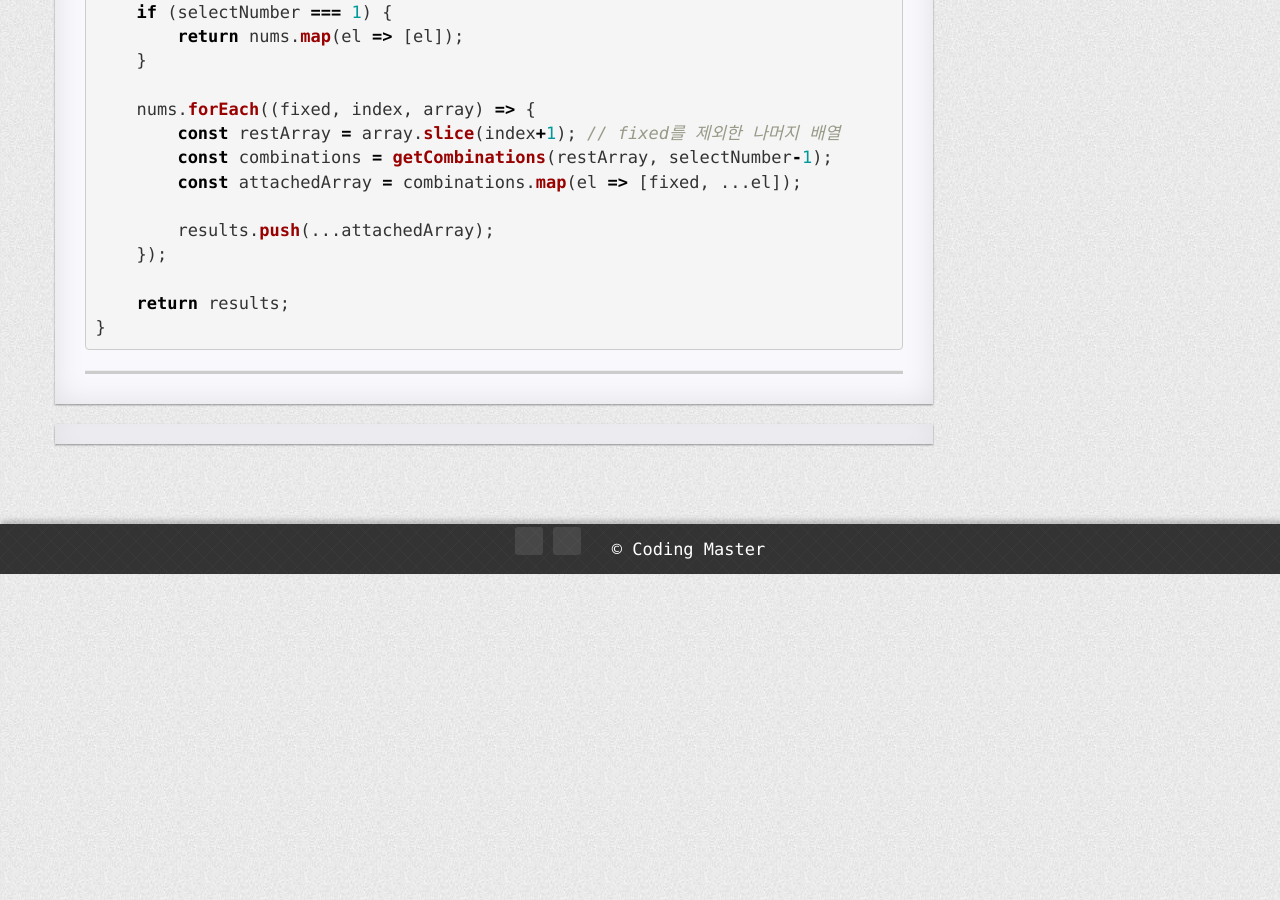
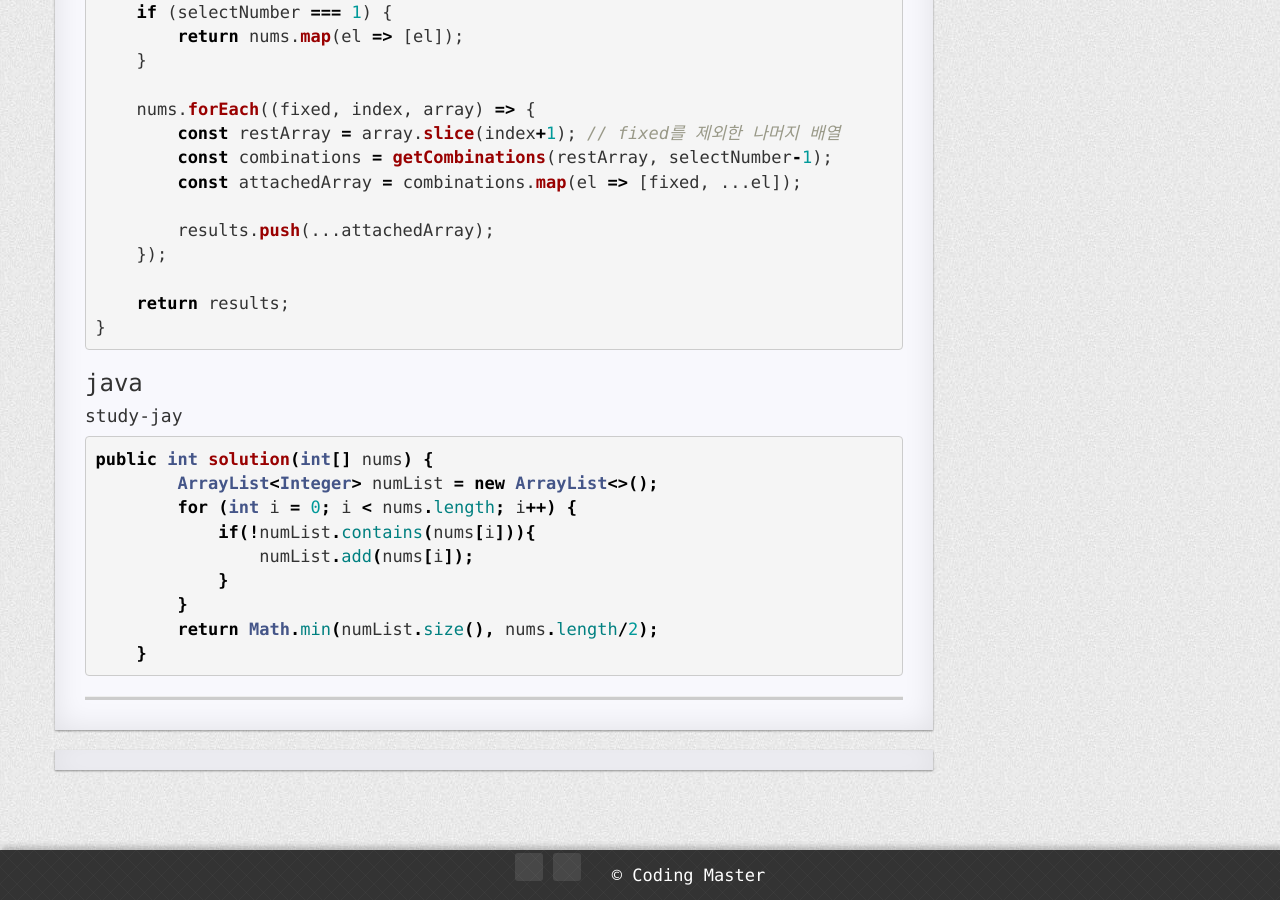
Before and after one commit to COMA-coding-master/COMA-coding-master.github.io, a Jekyll site: the page built from _posts/2021-12-19-폰켓몬.md, in a window 1280 px wide and 900 px high, scrolled down 748 px. Built offline with Jekyll 4.4.1, drawn with Linux system fonts in a browser that asks for light colours; nearby versions of some CDN libraries; comment, search, counter and statistics services are not loaded; a style sheet for code colours, icons or effects is not loaded; before the commit the page ends 1322 px from its top, so only the background shows below that.

Commit message:
2주차 문제(포켓몬)

````diff
--- a/_posts/2021-12-19-폰켓몬.md
+++ b/_posts/2021-12-19-폰켓몬.md
@@ -44,3 +44,19 @@ function getCombinations(nums, selectNumber) {
     return results;
 }
 ```
+
+
+### java
+
+#### study-jay
+``` java
+public int solution(int[] nums) {
+        ArrayList<Integer> numList = new ArrayList<>();
+        for (int i = 0; i < nums.length; i++) {
+            if(!numList.contains(nums[i])){
+                numList.add(nums[i]);
+            }
+        }
+        return Math.min(numList.size(), nums.length/2);
+    }
+```
````
